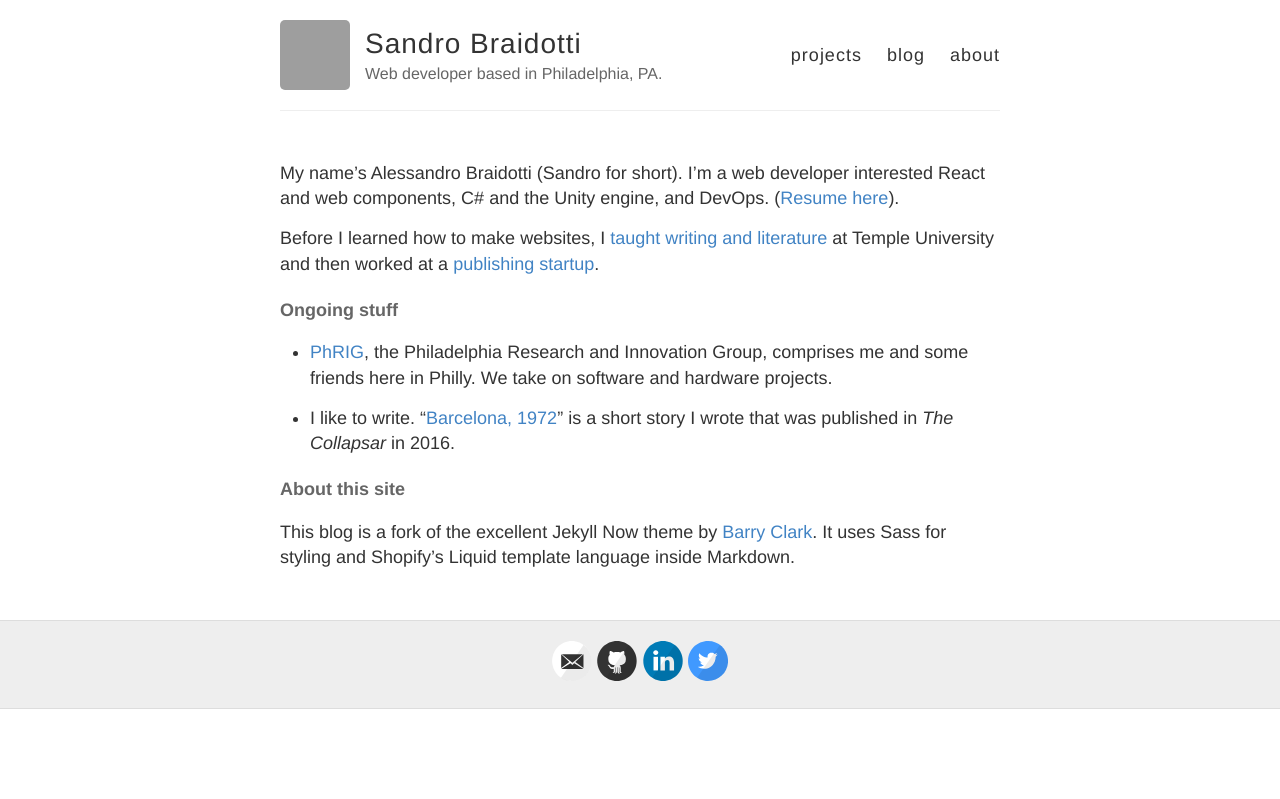
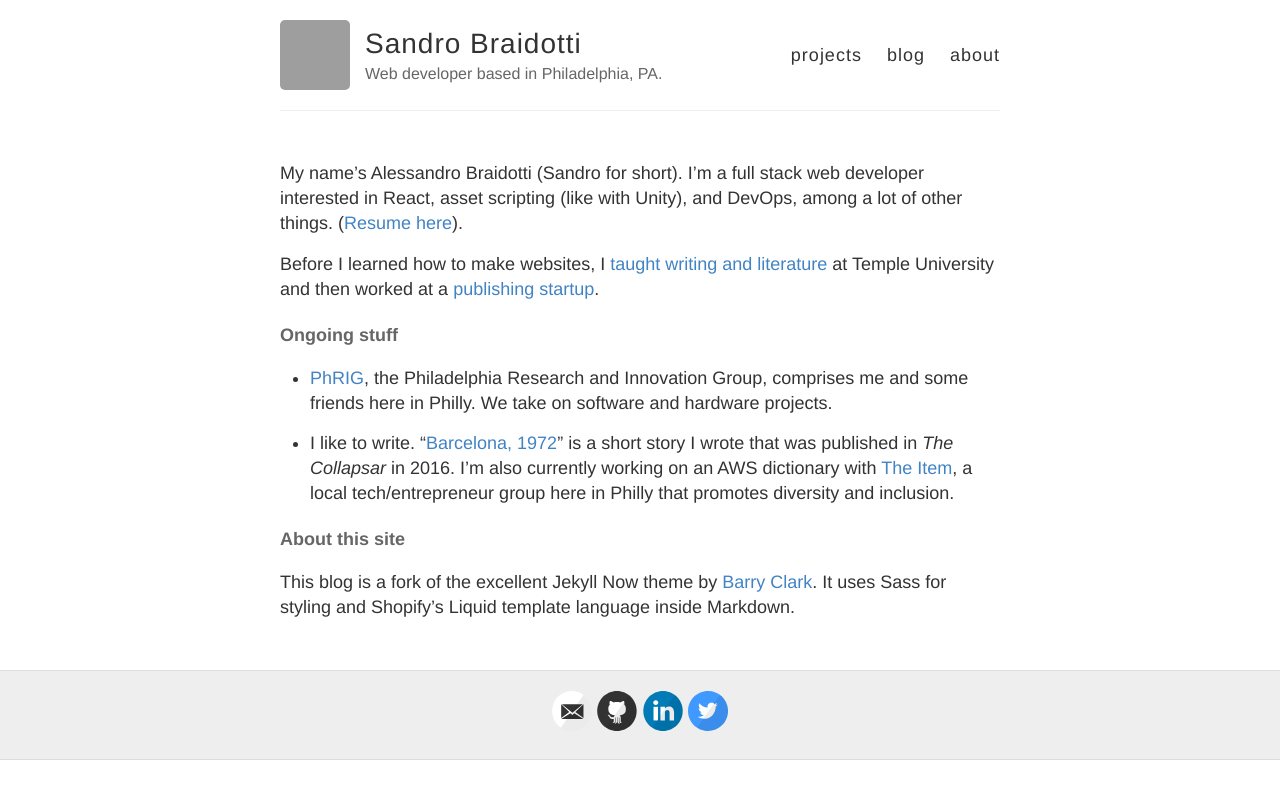
Before and after one commit to abraidotti/abraidotti.github.io, a Jekyll site: the page built from about.md, in a window 1280 px wide. Shown: the top 799 px of the page. Built offline with Jekyll 4.4.1, drawn with Linux system fonts in a browser that asks for light colours; grey boxes are pictures that could not be loaded.

Commit message:
add a few updates

```diff
--- a/about.md
+++ b/about.md
@@ -4,7 +4,7 @@ title: about
 permalink: /about/
 ---
 
-My name's Alessandro Braidotti (Sandro for short). I'm a web developer interested React and web components, C# and the Unity engine, and DevOps. ([Resume here]({{ site.url }}/downloadable/alessandro-braidotti-resume.pdf)).
+My name's Alessandro Braidotti (Sandro for short). I'm a full stack web developer interested in React, asset scripting (like with Unity), and DevOps, among a lot of other things. ([Resume here]({{ site.url }}/downloadable/alessandro-braidotti-resume.pdf)).
 
 Before I learned how to make websites, I [taught writing and literature](http://www.ratemyprofessors.com/ShowRatings.jsp?tid=1321388) at Temple University and then worked at a [publishing startup](http://www.bookbaby.com).
 
@@ -13,7 +13,7 @@ Before I learned how to make websites, I [taught writing and literature](http://
 - [PhRIG](https://phrig.github.io/), the Philadelphia Research and Innovation Group, comprises me and some friends here in Philly. We take on software and hardware projects.
 
 - I like to write. "[Barcelona, 1972](https://thecollapsar.org/the-collapsar-archive/2016/02/19/barcelona-1972-by-sandro-braidotti)"
-is a short story I wrote that was published in *The Collapsar* in 2016.
+is a short story I wrote that was published in *The Collapsar* in 2016. I'm also currently working on an AWS dictionary with [The Item](https://www.theitem.org/), a local tech/entrepreneur group here in Philly that promotes diversity and inclusion.
 
 #### About this site
 
--- a/index.html
+++ b/index.html
@@ -12,7 +12,7 @@ layout: default
 
       <ul>
         <li>
-          <p>I just participated in The Item's <a href="https://www.meetup.com/THEITEM/events/247233926/">Day Zero Hackathon</a> to level up my DevOps skills. I spun up an EC2 instance, installed Jenkins, and learned a ton about the CICD pipeline.</p>
+          <p>In March, I participated in <a href="https://www.theitem.org">The Item's</a> <a href="https://www.meetup.com/THEITEM/events/247233926/">Day Zero Hackathon</a> to level up my DevOps skills. I spun up an EC2 instance, installed Jenkins, and learned a ton about the CICD pipeline. I've also begun to work on an AWS dictionary with The Item. More details to come!</p>
         </li>
         <li>
           <p>Check out <a href="https://reallyphilly.herokuapp.com/">Really Philly</a>, my first React app! You can query Philadelphia's <a href="https://www.opendataphilly.org/dataset/311-service-and-information-requests">311 API</a> to see some of the interesting things people complain about in this fair city.</p>
```
Also changed, not shown: projects.md (+1 -1 lines), img/projects/cashflow-pa-screenshot.png (added).
